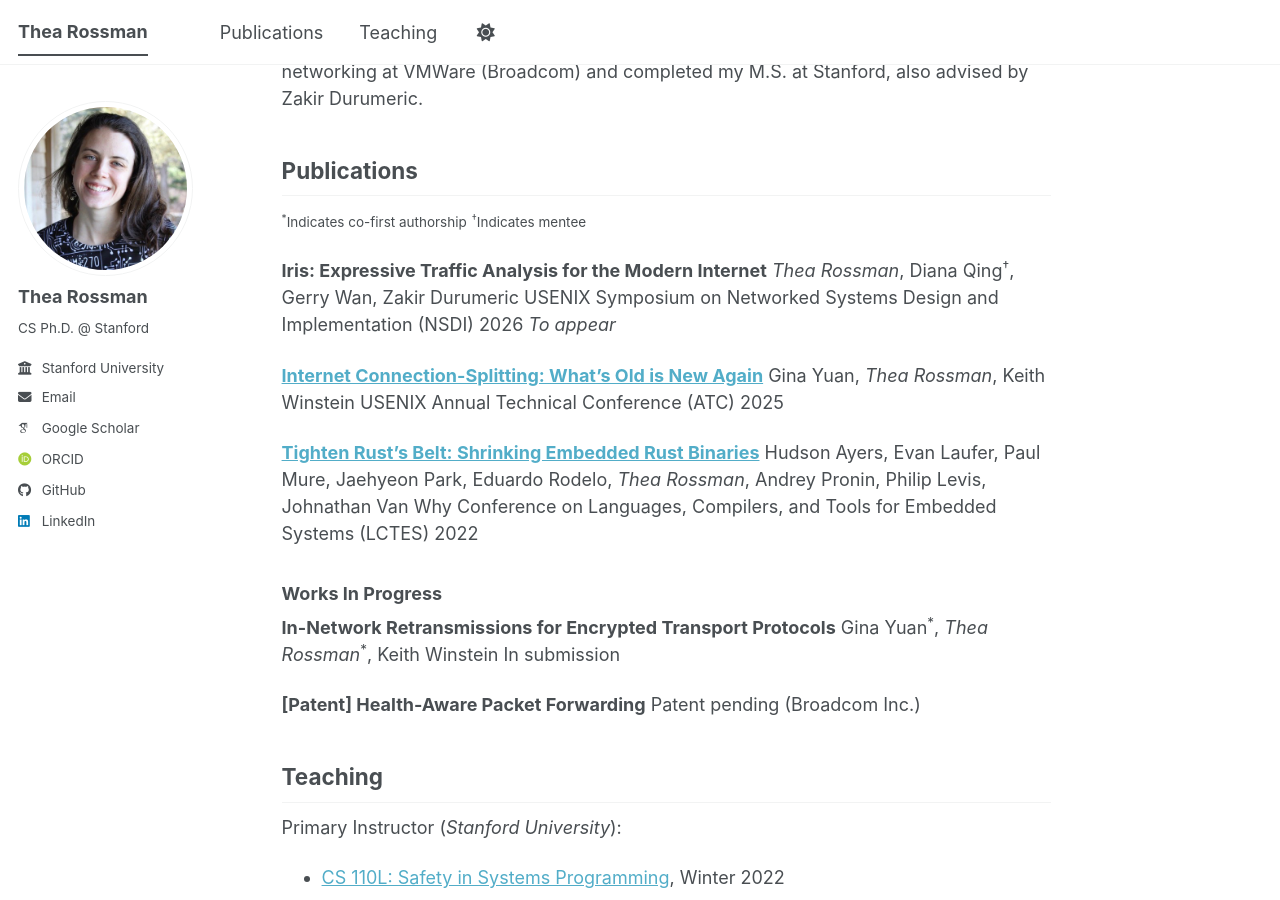
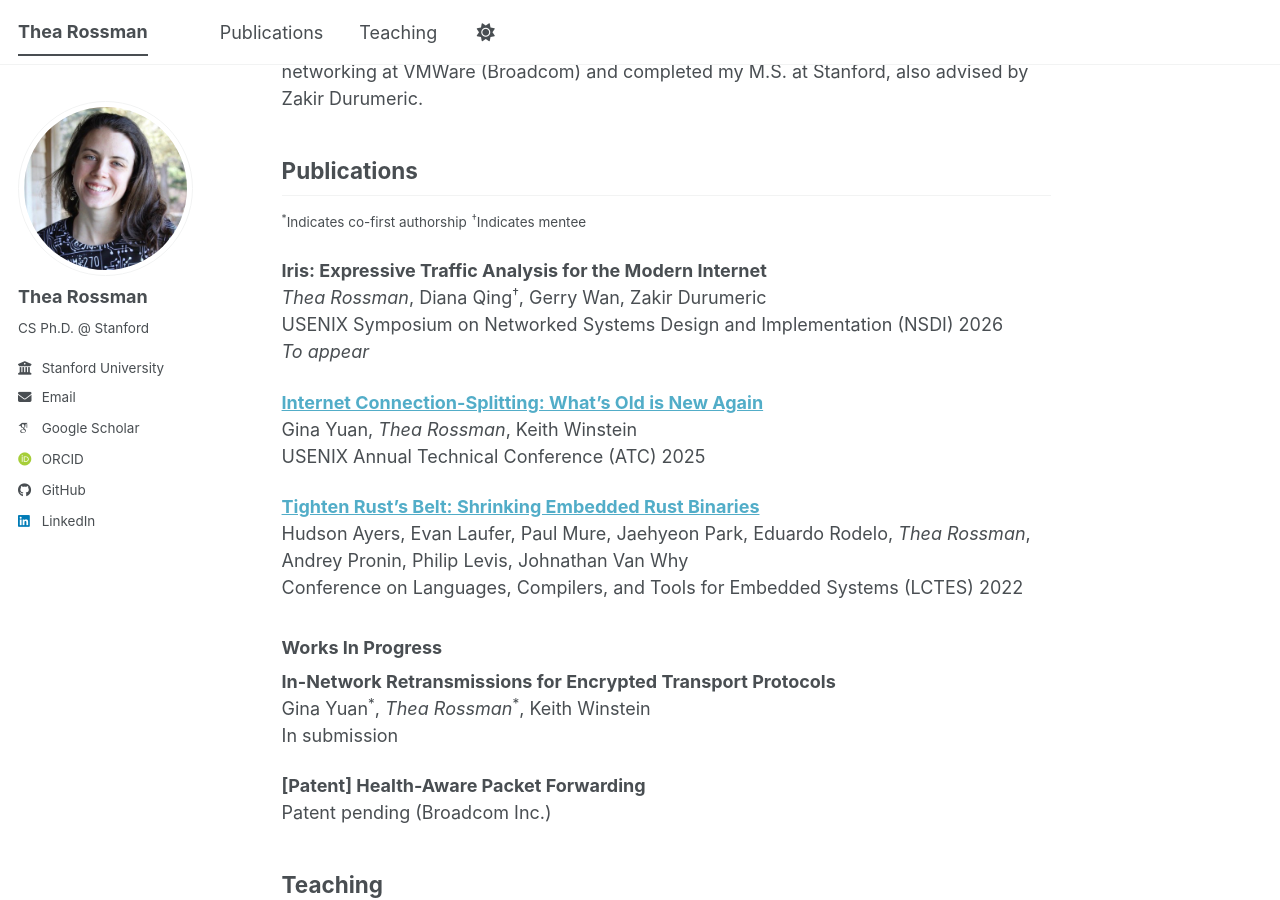
Before and after one commit to thearossman/thearossman.github.io, a Jekyll site: the page built from _pages/about.md, in a window 1280 px wide and 900 px high, scrolled down 244 px. Built offline with Jekyll 4.4.1, drawn with Linux system fonts in a browser that asks for light colours; some web fonts are replaced; a script bundle is joined from its source files by our own code; library files that are not in the unit come from our copies.

Commit message:
add line breaks

```diff
--- a/_pages/about.md
+++ b/_pages/about.md
@@ -17,27 +17,27 @@ I am broadly interested in building practical systems that help operators, resea
 <small><sup>&dagger;</sup>Indicates mentee</small>
 
 
-**Iris: Expressive Traffic Analysis for the Modern Internet**
-*Thea Rossman*, Diana Qing<sup>&dagger;</sup>, Gerry Wan, Zakir Durumeric
-USENIX Symposium on Networked Systems Design and Implementation (NSDI) 2026
-*To appear*
+**Iris: Expressive Traffic Analysis for the Modern Internet**<br>
+*Thea Rossman*, Diana Qing<sup>&dagger;</sup>, Gerry Wan, Zakir Durumeric<br>
+USENIX Symposium on Networked Systems Design and Implementation (NSDI) 2026<br>
+*To appear*<br>
 
-[**Internet Connection-Splitting: What’s Old is New Again**](https://www.usenix.org/conference/atc25/presentation/yuan)
-Gina Yuan, *Thea Rossman*, Keith Winstein
-USENIX Annual Technical Conference (ATC) 2025
+[**Internet Connection-Splitting: What’s Old is New Again**](https://www.usenix.org/conference/atc25/presentation/yuan)<br>
+Gina Yuan, *Thea Rossman*, Keith Winstein<br>
+USENIX Annual Technical Conference (ATC) 2025<br>
 
-[**Tighten Rust’s Belt: Shrinking Embedded Rust Binaries**](https://dl.acm.org/doi/10.1145/3519941.3535075)
-Hudson Ayers, Evan Laufer, Paul Mure, Jaehyeon Park, Eduardo Rodelo, *Thea Rossman*, Andrey Pronin, Philip Levis, Johnathan Van Why
-Conference on Languages, Compilers, and Tools for Embedded Systems (LCTES) 2022
+[**Tighten Rust’s Belt: Shrinking Embedded Rust Binaries**](https://dl.acm.org/doi/10.1145/3519941.3535075)<br>
+Hudson Ayers, Evan Laufer, Paul Mure, Jaehyeon Park, Eduardo Rodelo, *Thea Rossman*, Andrey Pronin, Philip Levis, Johnathan Van Why<br>
+Conference on Languages, Compilers, and Tools for Embedded Systems (LCTES) 2022<br>
 
 ### Works In Progress
 
-**In-Network Retransmissions for Encrypted Transport Protocols**
-Gina Yuan<sup>\*</sup>, *Thea Rossman*<sup>\*</sup>, Keith Winstein
-In submission
+**In-Network Retransmissions for Encrypted Transport Protocols**<br>
+Gina Yuan<sup>\*</sup>, *Thea Rossman*<sup>\*</sup>, Keith Winstein<br>
+In submission<br>
 
-**\[Patent\] Health-Aware Packet Forwarding**
-Patent pending (Broadcom Inc.)
+**\[Patent\] Health-Aware Packet Forwarding**<br>
+Patent pending (Broadcom Inc.)<br>
 
 
 ## Teaching <a id="teaching"></a>
```
